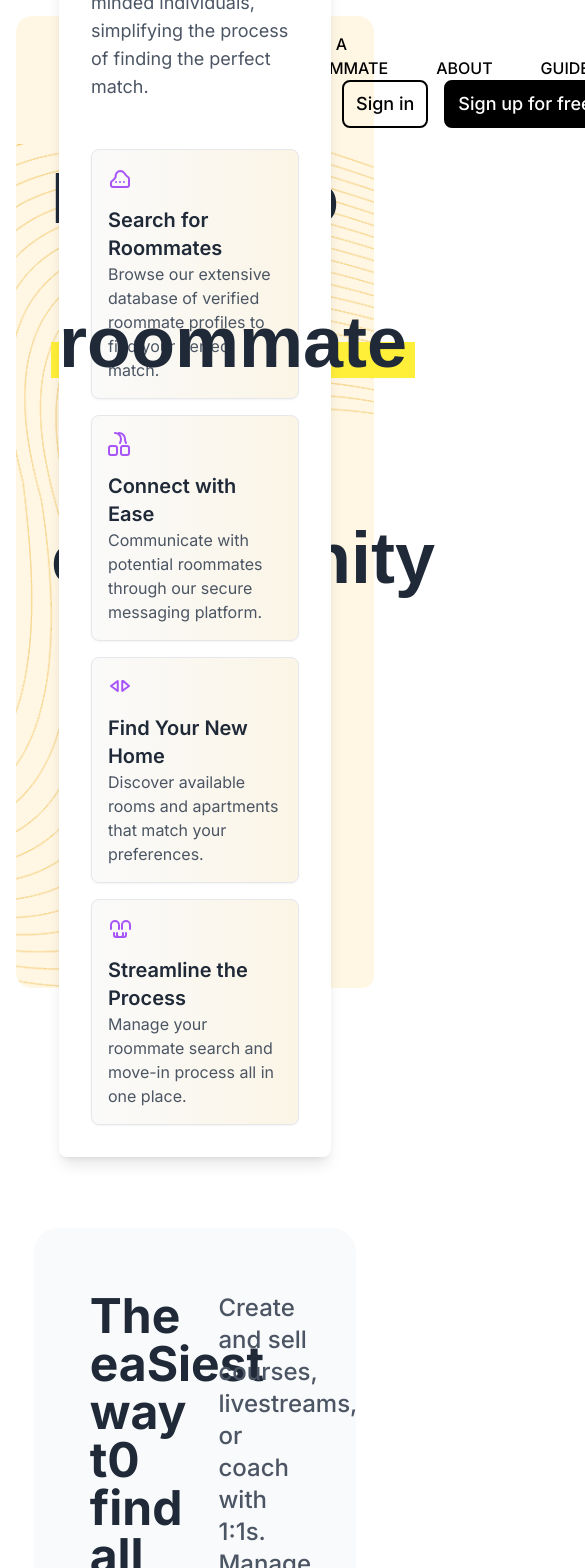
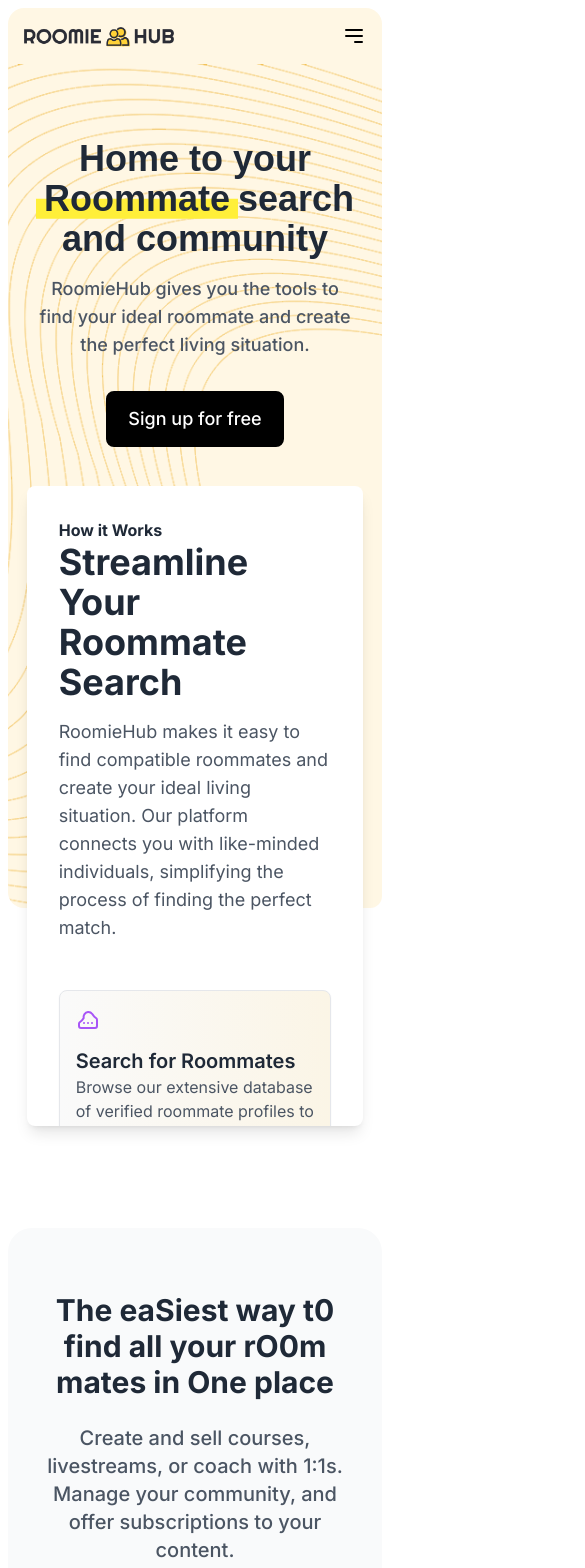
Before and after one commit to jariwala-jay/roomiehub, a Next.js app: page / in a window 390 px wide. Shown: the top 1568 px of the page, 585 px wide, since content can reach past the window. Built offline with nearby package versions, Linux system fonts and the light colour scheme.

Commit message:
landingPage_V0

```diff
--- a/src/app/globals.css
+++ b/src/app/globals.css
@@ -138,12 +138,17 @@ body {
   position: fixed;
   top: 0;
   width: 100%;
-  margin-left: -1rem;
+  margin: auto;
   background: white;
   box-shadow: 0 6px 6px rgba(0, 0, 0, 0.1);
   z-index: 1000;
+  padding: 0%;
+
 }
 
 .sticky + .content {
-  padding-top: 100px; /* Adjust based on your navbar height */
+  padding-top: 100px;
+  margin-left: 0%;
+  width: 100%;
+  max-width: 100%;/* Adjust based on your navbar height */
 }
--- a/src/app/page.tsx
+++ b/src/app/page.tsx
@@ -4,6 +4,7 @@ import MeetSuperpeers from "@/components/MeetSuperpeers";
 import Navbar from "@/components/Navbar";
 import Image from "next/image";
 import { useState } from "react";
+
 
 export default function Home() {
   const [currentImage, setCurrentImage] = useState("/hero.jpg");
@@ -27,25 +28,27 @@ export default function Home() {
   };
   return (
     <>
-      <div className="mx-auto p-[1rem] pb-0">
-        <Navbar />
-
+      {" "}
+      <div className="mx-auto relative pt-0 p-2 sm:p-[1rem] pb-0">
+        <div className="max-w-[2160px] mt-2 sm:mt-0  overflow-hidden ">
+          {" "}
+          <Navbar />
+        </div>
         <div
           style={{
             backgroundImage: "url(/overlay-4.png)",
             backgroundSize: "cover",
             backgroundPosition: "center",
           }}
-          className="flex flex-col max-w-[2160px] w-full relative rounded-br-xl rounded-bl-2xl  mx-auto
+          className="flex flex-col max-w-[2160px]  w-full relative rounded-br-xl rounded-bl-2xl  mx-auto
        items-center  min-h-screen  bg-[#fff7e4]"
         >
-          <main className="flex flex-col items-center mt-[5%] text-center px-4">
+          <main className="flex max-w-[1540px]  flex-col items-center mt-[20%] sm:mt-[5%] text-center px-4">
             <div className="flex flex-col items-center">
-
-              <h1 className="text-7xl max-w-[75%] font-rubik font-bold mb-4 text-gray-800">
+              <h1 className="text-4xl lg:text-6xl xl:text-7xl max-w-[100%] sm:max-w-[75%] font-rubik font-bold mb-4 text-gray-800">
                 Home to your{" "}
                 <span className="relative inline-block px-2">
-                  <span className="relative  z-10">roommate</span>
+                  <span className="relative  z-10">Roommate</span>
                   <span
                     className="absolute inset-0  bg-[#ffef39]"
                     style={{ clipPath: "inset(50% 0 0 0)" }}
@@ -53,20 +56,20 @@ export default function Home() {
                 </span>
                 search and community
               </h1>
-              <p className="text-lg max-w-[70%] font-medium text-gray-600 mb-8">
+              <p className="text-lg lg:text-xl max-w-[95%] sm:max-w-[60%] font-medium text-gray-600 mb-8">
                 RoomieHub gives you the tools to find your ideal roommate and
                 create the perfect living situation.
               </p>
               <div className="flex space-x-4 mb-40">
                 <a href="/register">
-                  <button className="px-5 py-3 border-black border-2 text-lg font-medium text-white bg-black rounded-lg hover:bg-transparent hover:text-black transition-colors duration-300">
+                  <button className="px-5 py-3  border-black border-2  text-lg font-medium text-white bg-black rounded-lg hover:bg-transparent hover:text-black transition-colors duration-300">
                     Sign up for free
                   </button>
                 </a>
               </div>
             </div>
 
-            <section className=" absolute -bottom-[20%] max-w-[76%]   w-full text-left bg-white p-8 rounded-lg shadow-lg">
+            <section className=" absolute top-[50%] sm:top-[60%] max-w-[90%] sm:max-w-[76%] max-h-[40rem] overflow-hidden sm:max-h-[100%]  w-full text-left bg-white p-8 rounded-lg shadow-lg">
               <div className="grid grid-cols-1 md:grid-cols-2 gap-4">
                 <div className="my-auto flex-col">
                   <h2 className="text-md font-bold text-gray-800">
@@ -198,35 +201,35 @@ export default function Home() {
             </section>
           </main>
         </div>
-        <div className="relative h-[10rem]"></div>
-        <div className="flex flex-col rounded-3xl max-w-[90%] mx-auto items-center mt-20 pb-20 justify-center min-h-screen bg-gray-50">
-          <main className="flex flex-col items-center mt-16 text-center px-20">
-            <div className="grid mb-20 grid-cols-5">
+        <div className="flex relative max-w-[1540px] overflow-hidden h-[15rem] xl:h-[10rem]"></div>
+        <div className="flex  max-w-[1540px] overflow-hidden flex-col rounded-3xl  mx-auto items-center mt-20 pb-20 justify-center min-h-screen bg-gray-50">
+          <main className="flex flex-col items-center mt-16 text-center px-7 lg:px-20">
+            <div className="grid mb-20 grid-cols-1 lg:grid-cols-5">
               {" "}
-              <h1 className="text-5xl px-3 col-span-3 text-left font-bold mb-6 text-gray-800">
+              <h1 className=" text-3xl xl:text-5xl px-0 lg:px-3 col-span-3  text-center lg:text-left font-bold mb-6 text-gray-800">
                 The eaSiest way t0 find all your rO0m mates in One place
               </h1>
-              <p className=" text-2xl font-medium col-span-2 text-left text-gray-600 mb-8">
+              <p className="text-xl lg:text-2xl font-medium col-span-2 text-center lg:text-left text-gray-600 mb-8">
                 Create and sell courses, livestreams, or coach with 1:1s. Manage
                 your community, and offer subscriptions to your content.
               </p>
             </div>
 
-            <div className="max-w-[1440px] w-full grid grid-cols-1 md:grid-cols-2 gap-8 mb-20">
-              <div className="bg-white   grid grid-cols-2 pr-6 py-6 gap-4 rounded-lg shadow-lg">
-                <div className="relative   overflow-hidden">
+            <div className="max-w-[1540px] overflow-hidden w-full grid grid-cols-1 md:grid-cols-2 gap-8 mb-20">
+              <div className="bg-white p-4 xl:p-0  grid grid-cols-1 xl:grid-cols-2 xl:pr-6 xl:py-6 gap-4 rounded-lg shadow-lg">
+                <div className="relative  xl:overflow-hidden">
                   <img
                     src="/hero.jpg"
                     alt="Beautiful livestreams"
-                    className="absolute -left-20 h-full w-[]  rounded-xl"
+                    className="xl:absolute  xl:left-[-80px] h-48 mx-auto lg:h-full   rounded-xl"
                   />
                 </div>
-                <div className="-ml-16 ">
+                <div className="xl:-ml-16 ">
                   {" "}
-                  <h3 className="text-2xl text-left  font-semibold text-gray-800 mb-2">
+                  <h3 className="text-xl md:text-2xl text-left  font-semibold text-gray-800 mb-2">
                     Beautiful livestreams
                   </h3>
-                  <p className="text-left text-gray-600">
+                  <p className="text-left text-sm md:text-base text-gray-600">
                     The easiest and most engaging platform to go live with
                     multiple guests and bring your audience on stage. Sell
                     tickets, accept donations, utilize analytics, pre-sales and
@@ -234,26 +237,26 @@ export default function Home() {
                   </p>
                   <a
                     href="#"
-                    className="text-blue-500 text-left hover:underline mt-4 block"
+                    className="text-blue-500 text-sm md:text-base text-left hover:underline mt-4 block"
                   >
                     Explore more
                   </a>
                 </div>
               </div>
-              <div className="bg-white   grid grid-cols-2 pr-6 py-6 gap-4 rounded-lg shadow-lg">
-                <div className="relative   overflow-hidden">
+              <div className="bg-white p-4 xl:p-0  grid grid-cols-1 xl:grid-cols-2 xl:pr-6 xl:py-6 gap-4 rounded-lg shadow-lg">
+                <div className="relative  xl:overflow-hidden">
                   <img
                     src="/hero.jpg"
                     alt="Beautiful livestreams"
-                    className="absolute -left-20 h-full w-[]  rounded-xl"
+                    className="xl:absolute  xl:left-[-80px] h-48 mx-auto lg:h-full w-[]  rounded-xl"
                   />
                 </div>
-                <div className="-ml-16 ">
+                <div className="xl:-ml-16 ">
                   {" "}
-                  <h3 className="text-2xl text-left  font-semibold text-gray-800 mb-2">
+                  <h3 className="text-xl md:text-2xl text-left  font-semibold text-gray-800 mb-2">
                     Beautiful livestreams
                   </h3>
-                  <p className="text-left text-gray-600">
+                  <p className="text-left text-sm md:text-base text-gray-600">
                     The easiest and most engaging platform to go live with
                     multiple guests and bring your audience on stage. Sell
                     tickets, accept donations, utilize analytics, pre-sales and
@@ -261,26 +264,26 @@ export default function Home() {
                   </p>
                   <a
                     href="#"
-                    className="text-blue-500 text-left hover:underline mt-4 block"
+                    className="text-blue-500 text-sm md:text-base text-left hover:underline mt-4 block"
                   >
                     Explore more
                   </a>
                 </div>
               </div>
-              <div className="bg-white   grid grid-cols-2 pr-6 py-6 gap-4 rounded-lg shadow-lg">
-                <div className="relative   overflow-hidden">
+              <div className="bg-white p-4 xl:p-0  grid grid-cols-1 xl:grid-cols-2 xl:pr-6 xl:py-6 gap-4 rounded-lg shadow-lg">
+                <div className="relative  xl:overflow-hidden">
                   <img
                     src="/hero.jpg"
                     alt="Beautiful livestreams"
-                    className="absolute -left-20 h-full w-[]  rounded-xl"
+                    className="xl:absolute  xl:left-[-80px] h-48 mx-auto lg:h-full w-[]  rounded-xl"
                   />
                 </div>
-                <div className="-ml-16 ">
+                <div className="xl:-ml-16 ">
                   {" "}
-                  <h3 className="text-2xl text-left  font-semibold text-gray-800 mb-2">
+                  <h3 className="text-xl md:text-2xl text-left  font-semibold text-gray-800 mb-2">
                     Beautiful livestreams
                   </h3>
-                  <p className="text-left text-gray-600">
+                  <p className="text-left text-sm md:text-base text-gray-600">
                     The easiest and most engaging platform to go live with
                     multiple guests and bring your audience on stage. Sell
                     tickets, accept donations, utilize analytics, pre-sales and
@@ -288,26 +291,26 @@ export default function Home() {
                   </p>
                   <a
                     href="#"
-                    className="text-blue-500 text-left hover:underline mt-4 block"
+                    className="text-blue-500 text-sm md:text-base text-left hover:underline mt-4 block"
                   >
                     Explore more
                   </a>
                 </div>
               </div>
-              <div className="bg-white   grid grid-cols-2 pr-6 py-6 gap-4 rounded-lg shadow-lg">
-                <div className="relative   overflow-hidden">
+              <div className="bg-white p-4 xl:p-0  grid grid-cols-1 xl:grid-cols-2 xl:pr-6 xl:py-6 gap-4 rounded-lg shadow-lg">
+                <div className="relative  xl:overflow-hidden">
                   <img
                     src="/hero.jpg"
                     alt="Beautiful livestreams"
-                    className="absolute -left-20 h-full w-[]  rounded-xl"
+                    className="xl:absolute  xl:left-[-80px] h-48 mx-auto lg:h-full w-[]  rounded-xl"
                   />
                 </div>
-                <div className="-ml-16 ">
+                <div className="xl:-ml-16 ">
                   {" "}
-                  <h3 className="text-2xl text-left  font-semibold text-gray-800 mb-2">
+                  <h3 className="text-xl md:text-2xl text-left  font-semibold text-gray-800 mb-2">
                     Beautiful livestreams
                   </h3>
-                  <p className="text-left text-gray-600">
+                  <p className="text-left text-sm md:text-base text-gray-600">
                     The easiest and most engaging platform to go live with
                     multiple guests and bring your audience on stage. Sell
                     tickets, accept donations, utilize analytics, pre-sales and
@@ -315,7 +318,7 @@ export default function Home() {
                   </p>
                   <a
                     href="#"
-                    className="text-blue-500 text-left hover:underline mt-4 block"
+                    className="text-blue-500 text-sm md:text-base text-left hover:underline mt-4 block"
                   >
                     Explore more
                   </a>
@@ -323,8 +326,8 @@ export default function Home() {
               </div>
             </div>
 
-            <section className="w-full  p-8 rounded-lg ">
-              <h2 className="text-3xl font-bold mb-4 relative text-gray-800">
+            <section className="w-full max-w-[1540px] overflow-hidden  p-8 rounded-lg ">
+              <h2 className=" text-4xl sm:text-3xl font-bold mb-4 relative text-gray-800">
                 Community{" "}
                 <span className="bg-[#faeed0] absolute -top-5 text-black text-sm px-2 py-1 rounded ml-2">
                   NEW
@@ -333,32 +336,32 @@ export default function Home() {
               <p className="text-lg text-gray-600 mb-6">
                 Set up your community page and start building your tribe.
               </p>
-              <div className="grid grid-cols-2 gap-6 mb-6">
+              <div className="grid grid-cols-1 sm:grid-cols-2 gap-6 mb-6">
                 <div className="flex flex-col gap-6">
                   <div
                     id="feature1"
-                    className="custom-border p-4 rounded-lg border border-gray-200 shadow-sm cursor-pointer"
+                    className="custom-border p-1 sm:p-4 rounded-lg border border-gray-200 shadow-sm cursor-pointer"
                     onClick={() => changeImage("feature1")}
                   >
-                    <h4 className="text-xl font-semibold text-gray-800 mb-2">
+                    <h4 className=" text-base sm:text-xl font-semibold text-gray-800 mb-2">
                       Publish posts, collect comments and likes
                     </h4>
                   </div>
                   <div
                     id="feature2"
-                    className="custom-border p-4 rounded-lg border border-gray-200 shadow-sm cursor-pointer"
+                    className="custom-border p-1 sm:p-4 rounded-lg border border-gray-200 shadow-sm cursor-pointer"
                     onClick={() => changeImage("feature2")}
                   >
-                    <h4 className="text-xl font-semibold text-gray-800 mb-2">
+                    <h4 className=" text-base sm:text-xl font-semibold text-gray-800 mb-2">
                       Choose who can see and comment on your posts
                     </h4>
                   </div>
                   <div
                     id="feature3"
-                    className="custom-border p-4 rounded-lg border border-gray-200 shadow-sm cursor-pointer"
+                    className="custom-border p-1 sm:p-4 rounded-lg border border-gray-200 shadow-sm cursor-pointer"
                     onClick={() => changeImage("feature3")}
                   >
-                    <h4 className="text-xl font-semibold text-gray-800 mb-2">
+                    <h4 className=" text-base  sm:text-xl font-semibold text-gray-800 mb-2">
                       The members of your community can meet and connect
                     </h4>
                   </div>
@@ -378,7 +381,7 @@ export default function Home() {
         </div>
         <div>
           <MeetSuperpeers />
-          <section className=" p-20  py-40 relative flex items-center justify-center">
+          <section className=" max-w-[1540px] mx-auto overflow-hidden p-20  py-40 relative flex items-center justify-center">
             <div className="max-w-screen-lg  mx-auto text-center relative z-10">
               <div className="flex items-center mb-6 justify-center -space-x-2">
                 <img
@@ -422,13 +425,13 @@ export default function Home() {
                   className="h-8 w-8 rounded-full object-cover"
                 />
               </div>
-              <h2 className="text-7xl relative z-10  md:text-7xl  bg-clip-text text-transparent bg-gradient-to-b from-black to-gray-400  text-center font-sans  font-bold mb-14 text-gray-800">
+              <h2 className="text-5xl  sm:text-7xl relative z-10  md:text-7xl  bg-clip-text text-transparent bg-gradient-to-b from-black to-gray-400  text-center  font-sans  font-bold mb-14 text-gray-800">
                 Become a Roomie
               </h2>
 
               <a
                 href="/register"
-                className="inline-block px-8 py-3 text-lg font-medium border-[#eeeeee00] border-r-4 text-black bg-[#FFE095] rounded-lg hover:bg-gradient-to-r hover:border-b-4 hover:border-r-4 hover:border-[#ffc336] transition-colors duration-300"
+                className="inline-block font-semibold px-8 py-3 text-lg  border-[#eeeeee00] border-r-4 text-black bg-[#FFE095] rounded-lg hover:bg-gradient-to-r hover:border-b-4 hover:border-r-4 hover:border-[#ffc336] transition-colors duration-300"
               >
                 Sign up for free
               </a>
--- a/src/components/Navbar.tsx
+++ b/src/components/Navbar.tsx
@@ -3,6 +3,7 @@ import React, { useEffect, useRef, useState } from "react";
 const Navbar = () => {
   const navbarRef = useRef(null);
   const [isSticky, setSticky] = useState(false);
+  const [isMobileMenuOpen, setMobileMenuOpen] = useState(false);
 
   const handleScroll = () => {
     if (window.scrollY > navbarRef.current.offsetTop) {
@@ -10,6 +11,10 @@ const Navbar = () => {
     } else {
       setSticky(false);
     }
+  };
+
+  const toggleMobileMenu = () => {
+    setMobileMenuOpen(!isMobileMenuOpen);
   };
 
   useEffect(() => {
@@ -22,20 +27,61 @@ const Navbar = () => {
   return (
     <div
       ref={navbarRef}
-      className={`flex w-full ${
+      className={`w-full ${
         isSticky
-          ? "sticky"
-          : "bg-[#fff7e4] rounded-tl-2xl rounded-tr-2xl w-full"
+          ? "sticky top-0 z-20 bg-[#fff7e4]"
+          : "bg-[#fff7e4]    max-w-[1540px] rounded-tl-2xl rounded-tr-2xl"
       }`}
     >
-      <header className="w-full  px-20 flex rounded-xl p-4 bg-none">
-        <div className="max-w-[1440px] flex items-center justify-between w-full mx-auto">
-          <img
-            src="/new-banner-logo.png"
-            className=" h-9 items-center justify-center"
-            alt=""
-          />
-          <nav className="space-x-12">
+      <header className="w-full max-w-[1440px] px-4 lg:px-20 flex items-center justify-between text-right p-4">
+        <img src="/new-banner-logo.png" className="h-6 lg:h-9" alt="" />
+        <button
+          className="lg:hidden fleex text-black"
+          onClick={toggleMobileMenu}
+        >
+          <svg
+            className="w-6 h-6"
+            fill="none"
+            stroke="currentColor"
+            viewBox="0 0 24 24"
+            xmlns="http://www.w3.org/2000/svg"
+          >
+            <path
+              strokeLinecap="round"
+              strokeLinejoin="round"
+              strokeWidth="2"
+              d="M4 6h16M4 12h16m-7 6h7"
+            ></path>
+          </svg>
+        </button>
+        <nav className="hidden lg:flex items-center lg:space-x-4 xl:space-x-12">
+          <a href="#" className="text-black font-medium hover:text-[#464646]">
+            FIND A ROOMMATE
+          </a>
+          <a href="#" className="text-black font-medium hover:text-[#464646]">
+            ABOUT
+          </a>
+          <a href="#" className="text-black font-medium hover:text-[#464646]">
+            GUIDE
+          </a>
+          <a href="#" className="text-black font-medium hover:text-[#464646]">
+            CONTACT
+          </a>
+          <a href="/login">
+            <button className="px-3 py-2 -mr-8 text-lg font-medium text-black bg-none border-black border-2 rounded-lg hover:bg-black hover:text-white transition-colors duration-300">
+              Sign in
+            </button>
+          </a>
+          <a href="/register">
+            <button className="px-3  py-2 text-lg font-medium text-white bg-black border-black border-2 rounded-lg hover:bg-transparent hover:text-black transition-colors duration-300">
+              Sign up for free
+            </button>
+          </a>
+        </nav>
+      </header>
+      {isMobileMenuOpen && (
+        <div className="lg:hidden absolute bg-[#fff7e4] p-4   top-14 left-0 right-0 z-30">
+          <nav className="flex flex-col space-y-4">
             <a href="#" className="text-black font-medium hover:text-[#464646]">
               FIND A ROOMMATE
             </a>
@@ -49,18 +95,18 @@ const Navbar = () => {
               CONTACT
             </a>
             <a href="/login">
-              <button className="px-3 py-2 -mr-8 text-lg font-medium text-black bg-none border-black border-2 rounded-lg hover:bg-black hover:text-white transition-colors duration-300">
+              <button className="w-full px-3 py-2 text-lg font-medium text-black bg-none border-black border-2 rounded-lg hover:bg-black hover:text-white transition-colors duration-300">
                 Sign in
               </button>
             </a>
             <a href="/register">
-              <button className="px-3 py-2 border-black border-2 text-lg font-medium text-white bg-black rounded-lg hover:bg-transparent hover:text-black transition-colors duration-300">
+              <button className="w-full px-3 py-2 text-lg font-medium text-white bg-black border-black border-2 rounded-lg hover:bg-transparent hover:text-black transition-colors duration-300">
                 Sign up for free
               </button>
             </a>
           </nav>
         </div>
-      </header>
+      )}
     </div>
   );
 };
```
Also changed, not shown: src/components/MeetSuperpeers.tsx (+10 -9 lines).
